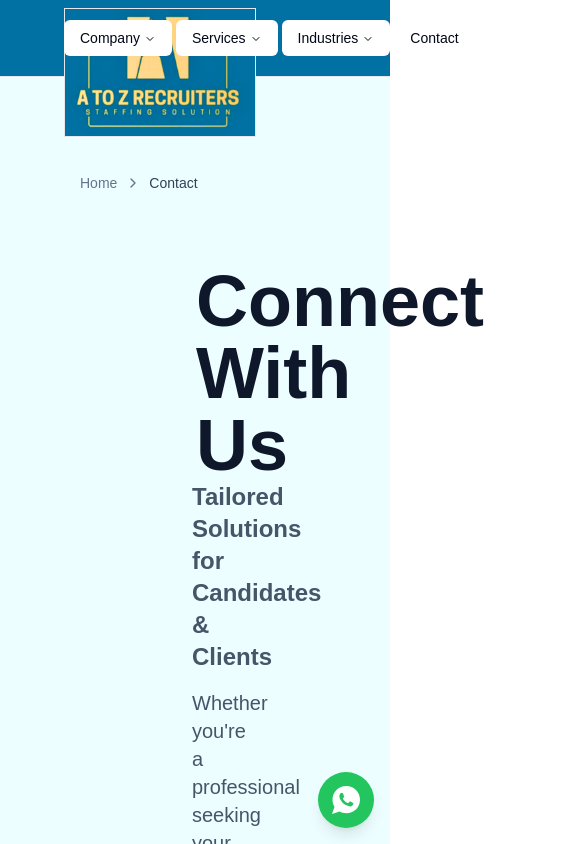
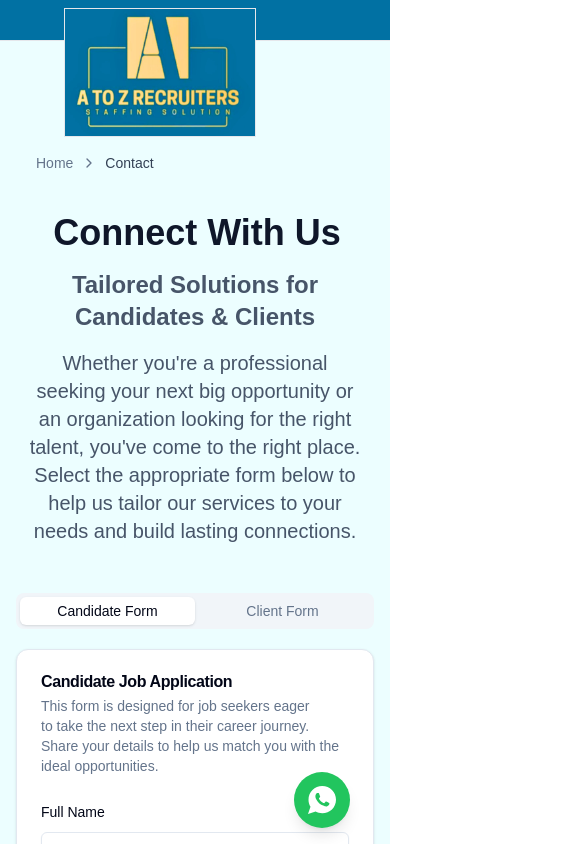
Before and after one commit to akshay-1a/atozrecruiters, a Next.js app: page /contact in a window 390 px wide. Shown: the top 844 px of the page, 585 px wide, since content can reach past the window. Built offline with nearby package versions, Linux system fonts and the light colour scheme.

Commit message:
contact page responsive update

```diff
--- a/src/app/client.tsx
+++ b/src/app/client.tsx
@@ -7,7 +7,7 @@ import React from 'react'
 
 export default function client() {
     return (
-        <main className='min-h-screen w-full bg-cyan-50 '>
+        <main className='min-h-screen w-full overflow-hidden bg-cyan-50 '>
             <Hero />
             <Count />
             <Intro />
--- a/src/app/contact/client.tsx
+++ b/src/app/contact/client.tsx
@@ -47,9 +47,9 @@ export default function ContactPage({ contactData }: ContactPageProps) {
     }
 
     return (
-        <div className="container mx-auto p-20 pt-24 bg-cyan-50">
+        <div className="container mx-auto p-4 md:p-20 pt-20 bg-cyan-50 w-full overflow-hidden text-pretty">
             {/* Breadcrumb */}
-            <nav className="flex mb-8 text-sm text-slate-500" aria-label="Breadcrumb">
+            <nav className="flex mt-8 pl-5 md:pl-0 md:mt-0 text-sm text-slate-500" aria-label="Breadcrumb">
                 <ol className="inline-flex items-center space-x-1 md:space-x-3">
                     <li className="inline-flex items-center">
                         <a href="/" className="hover:text-slate-700">Home</a>
@@ -64,9 +64,9 @@ export default function ContactPage({ contactData }: ContactPageProps) {
             </nav>
 
             {/* Context Section */}
-            <section className="mb-12 text-center pt-10 px-28">
-                <h1 className="text-7xl text-slate-900 font-bold pl-1">{contactData.context.Heading}</h1>
-                <h1 className="text-2xl text-slate-600 font-extrabold mb-4">{contactData.context.subHeading}</h1>
+            <section className="mb-12 text-center pt-10 px-3 md:px-28 space-y-4 md:space-y-0">
+                <h1 className="text-4xl md:text-7xl text-slate-900 font-bold pl-1">{contactData.context.Heading}</h1>
+                <h1 className="text-2xl text-slate-600 font-extrabold md:pb-10">{contactData.context.subHeading}</h1>
                 <p className="text-xl text-slate-600 mx-auto">
                     {contactData.context.paragraph}
                 </p>
--- a/src/components/contact/form-component.tsx
+++ b/src/components/contact/form-component.tsx
@@ -91,7 +91,7 @@ export function FormComponent({ imgCap, imgUrl, imgPos, formData, onSubmit }: Fo
                     <form onSubmit={handleSubmit} className="space-y-4">
                         <div className="grid grid-cols-1 md:grid-cols-2 gap-6">
                             {formData.fields.map((field) => (
-                                <div key={field.name} className={`space-y-2 ${field.type === "textarea" ? "col-span-2" : ""}`} >
+                                <div key={field.name} className={`space-y-2 ${field.type === "textarea" ? "md:col-span-2" : ""}`} >
                                     <Label htmlFor={field.name}>{field.label}</Label>
                                     {field.type === "textarea" ? (
                                         <Textarea id={field.name} name={field.name} required={field.required} />
@@ -135,7 +135,7 @@ export function FormImage({
     return (
         <div className={`flex gap-5 ${position === 'right' ? 'flex-row' : 'flex-row-reverse'}`}>
             <div className="flex-1">{children}</div>
-            <div className="flex-1 relative m-4 overflow-hidden rounded-lg">
+            <div className="flex-1 relative m-4 overflow-hidden rounded-lg hidden md:block">
                 <div
                     className=""
                     onMouseEnter={() => setIsHovered(true)}
--- a/src/components/homepage/count.tsx
+++ b/src/components/homepage/count.tsx
@@ -30,7 +30,7 @@ const AchievementCard: React.FC<Achievement> = ({ icon: Icon, count, label }) =>
             <motion.div
                 ref={ref}
                 whileHover={{ scale: 1.05 }}
-                className="p-6 rounded-lg text-center text-teal-100"
+                className="p-6 rounded-lg text-center text-teal-100 w-full overflow-hidden"
             >
                 <div className='flex justify-center items-center gap-3 pb-2'>
                     <Icon className="w-24 h-24 text-cyan-500" />
--- a/src/components/homepage/intro.tsx
+++ b/src/components/homepage/intro.tsx
@@ -6,7 +6,7 @@ import { Clip, PopEffect } from '../animations/clip'
 export default function Intro() {
     const data = homepage.introduction
     return (
-        <section id="about" className='h-screen flex justify-center items-center gap-36 p-20 bg-cyan-100 '>
+        <section id="about" className='h-screen flex justify-center items-center gap-36 p-20 bg-cyan-100 w-full overflow-hidden'>
             <Clip start='right' className='flex-1 flex flex-col items-start gap-14 pb-20 w-[60vh] text-slate-800 text-pretty'>
                 <h1 className='font-extrabold text-5xl leading-snug tracking-wider border-b-4 pb-6 border-cyan-900'>{data.title}</h1>
                 <p className='text-xl'>
--- a/src/components/wrapper/navbar.tsx
+++ b/src/components/wrapper/navbar.tsx
@@ -14,6 +14,7 @@ import {
 import { cn } from "@/lib/utils"
 import { navItems } from "@/lib/constants"
 import Image from "next/image"
+import { Button } from "../ui/button"
 
 export default function Navbar() {
     return (
@@ -30,7 +31,7 @@ export default function Navbar() {
                         {/* <span className="text-2xl font-bold text-blue-600">AtoZ Recruiters</span> */}
                     </Link>
 
-                    <NavigationMenu className="pr-10">
+                    <NavigationMenu className="pr-10 hidden md:block">
                         <NavigationMenuList>
                             <NavigationMenuItem>
                                 <NavigationMenuTrigger className="">
--- a/src/components/wrapper/whatsapp.tsx
+++ b/src/components/wrapper/whatsapp.tsx
@@ -15,6 +15,7 @@ export default function Whatsapp() {
     }, [])
 
     const handleWhatsAppClick = (number: string) => {
+        number = number.replace(/\s+/g, '');
         window.open(`https://wa.me/${number}`, '_blank')
     }
 
@@ -25,7 +26,7 @@ export default function Whatsapp() {
                     initial={{ opacity: 0, scale: 0.5 }}
                     animate={{ opacity: 1, scale: 1 }}
                     exit={{ opacity: 0, scale: 0.5 }}
-                    className="fixed z-50 bottom-4 right-4"
+                    className="fixed z-50 bottom-4 right-10 md:right-4 "
                 >
                     <button
                         onClick={() => setIsOpen(!isOpen)}
--- a/src/lib/constants.ts
+++ b/src/lib/constants.ts
@@ -426,7 +426,7 @@ export const contactData = () => {
         },
       ],
       heading2: "Let's Connect",
-      para: "We believe in building strong partnerships with both candidates and businesses. Whether you’re aiming to elevate your career or find the perfect talent, our team is here to deliver personalized solutions that drive success.",
+      para: "We believe in building strong partnerships with both candidates and businesses. Whether you're aiming to elevate your career or find the perfect talent, our team is here to deliver personalized solutions that drive success.",
       actionBtn: "Apply Now!",
     },
     mapEmbed: {
@@ -458,9 +458,10 @@ type SocialLink = {
   color: string;
 };
 
-export const footer = {
+export const Footer = {
   company: "A To Z Recruiters",
-  tagline: "Connecting talent with opportunity",
+  tagline:
+    "Connecting talent with opportunity as we Bridge Talent and Opportunity, One Connection at a Time.",
   quick: [
     { label: "Home", url: "/" },
     { label: "About", url: "/#about" },
@@ -473,7 +474,7 @@ export const footer = {
   job: "resume@atozrecruiters.com",
   proposal: "proposal@atozrecruiters.com",
   rights: "A To Z Recruiters. All rights reserved.",
-  developer: "Website Designed by and Developed by Akshay Arora",
+  developer: "Website Designed and Developed by Akshay Arora",
   link: {
     url: "https://akshay.imperfectors.com",
     label: "[akshay.imperfectors.com]",
```
Also changed, not shown: src/components/wrapper/wrapper.tsx (+10 -10 lines).
